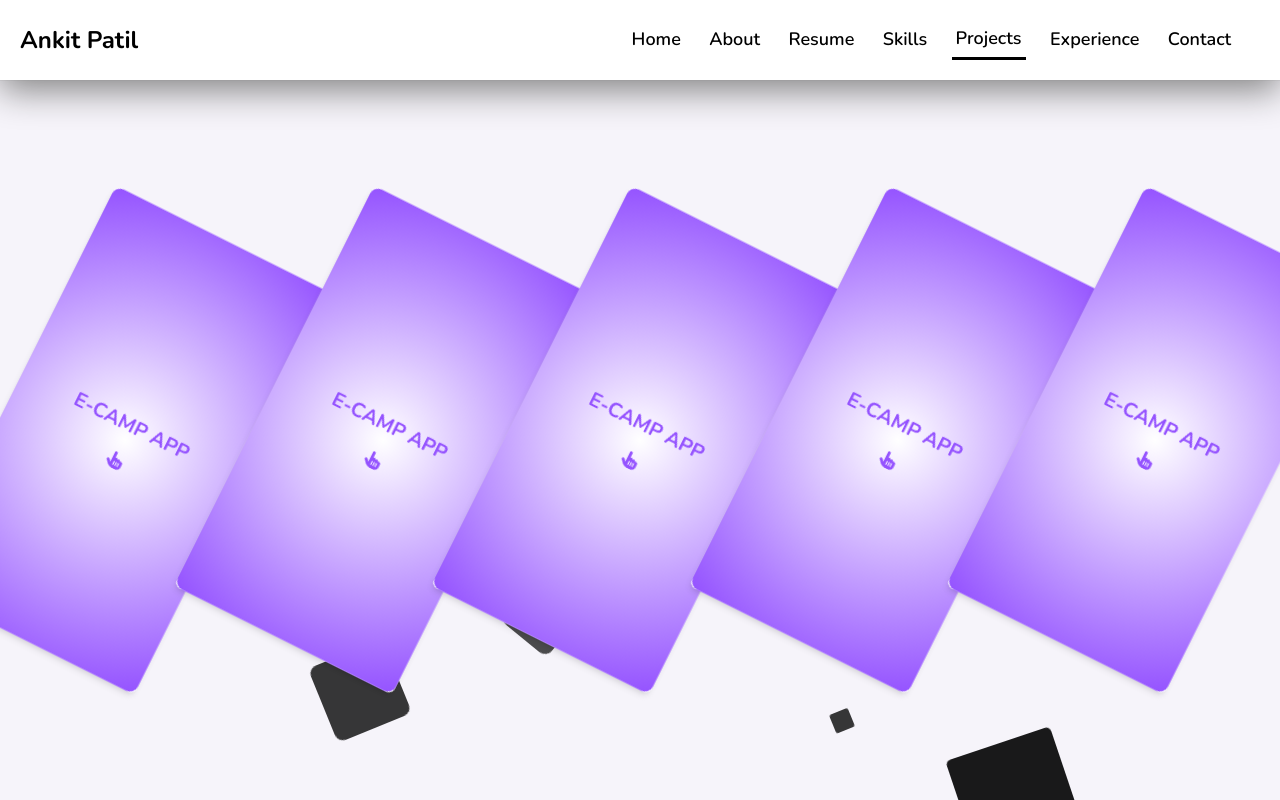
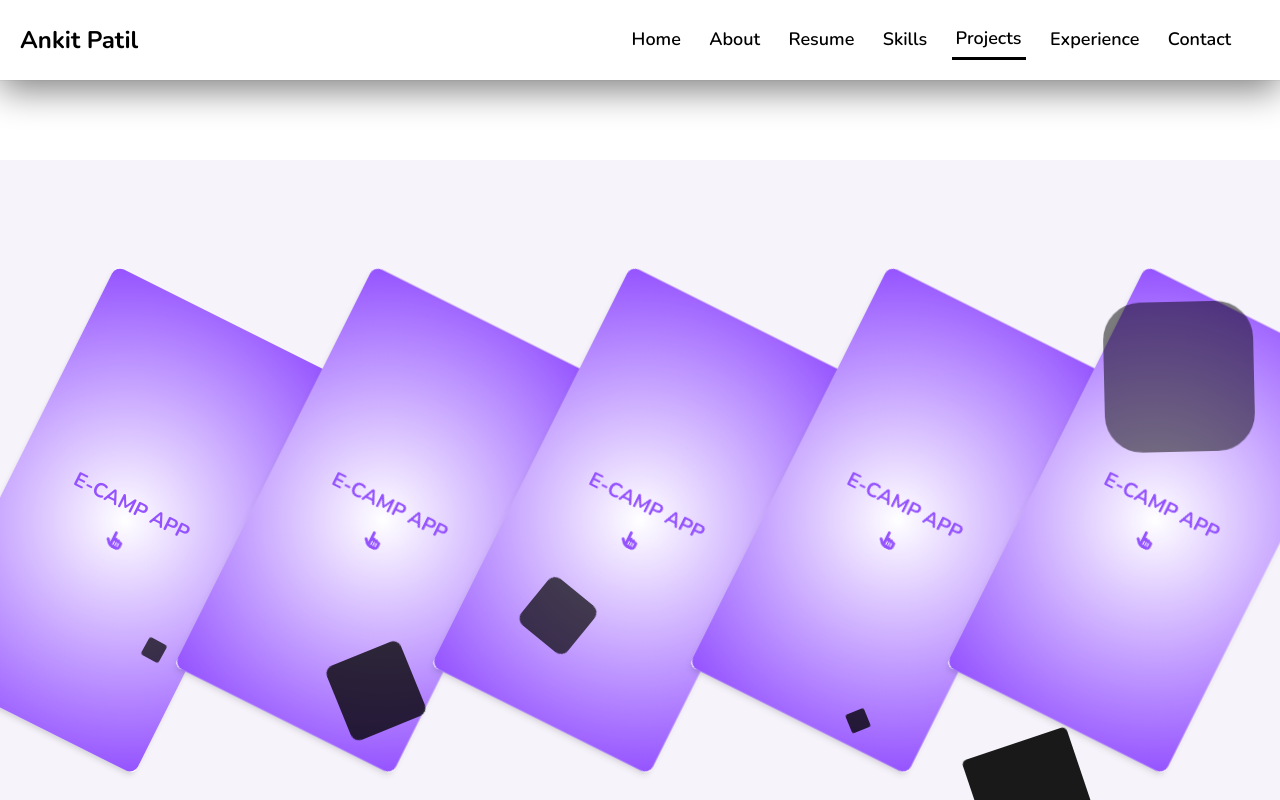
Before and after one commit to ankit2341/ankit-patil, a Next.js app in the folder my-app/: page /projects in a window 1280 px wide. Built offline with nearby package versions, Linux system fonts and the light colour scheme.

Commit message:
portfolio

```diff
--- a/my-app/src/features/components/NavBar.tsx
+++ b/my-app/src/features/components/NavBar.tsx
@@ -11,6 +11,7 @@ export const NavBar = () => {
     xl: false,
   });
   return (
+    <>
       <Flex
         px="5"
         width="100%"
@@ -81,11 +82,12 @@ export const NavBar = () => {
                     {el}
                   </Text>
                 </Button>
-
               );
             })}
           </Flex>
         )}
       </Flex>
+      <Box width="100%" height="10vh"></Box>
+    </>
   );
 };
--- a/my-app/src/pages/_app.tsx
+++ b/my-app/src/pages/_app.tsx
@@ -5,9 +5,8 @@ import "../styles/globals.css";
 import "../styles/landing.css";
 import Head from "next/head";
 import { NextPage, NextPageContext } from "next";
-import { ReactElement, ReactNode, useEffect, useState } from "react";
-import { useRouter } from "next/router";
-import { motion } from "framer-motion";
+import { ReactElement, ReactNode } from "react";
+import { ScreenLayout } from "src/shared/components/screen-layout";
 
 export type NextPageWithLayout<P = unknown, IP = NextPageContext> = NextPage<
   P,
@@ -21,22 +20,6 @@ type AppPropsWithLayout = AppProps & {
 
 export default function App({ Component, pageProps }: AppPropsWithLayout) {
   const getLayout = Component.getLayout ?? ((page) => page);
-  const router = useRouter();
-  const [isVisible, setIsVisible] = useState(true);
-
-  useEffect(() => {
-    // if (router.pathname === "/projects") {
-    // Show the overlay when the route changes
-    setIsVisible(true);
-
-    // Hide the overlay after animation completes
-    const timeout = setTimeout(() => {
-      setIsVisible(false);
-    }, 1000); // Duration of your animation in milliseconds
-
-    return () => clearTimeout(timeout);
-    // }
-  }, [router.pathname]);
 
   return (
     <ChakraProvider theme={theme}>
@@ -45,36 +28,7 @@ export default function App({ Component, pageProps }: AppPropsWithLayout) {
         <meta content="width=device-width, initial-scale=1" name="viewport" />
         <meta name="description" content="Ankit Patil portfolio" />
       </Head>
-      <div className="area">
-        <ul className="circles">
-          <li></li>
-          <li></li>
-          <li></li>
-          <li></li>
-          <li></li>
-          <li></li>
-          <li></li>
-          <li></li>
-          <li></li>
-          <li></li>
-        </ul>
-      </div>
-      {isVisible ? (
-        <motion.div
-          initial={{ scaleX: 0, transformOrigin: "left" }}
-          animate={{
-            scaleX: [0, 1, 0],
-            transformOrigin: ["left", "left", "right"], // Change transformOrigin for each keyframe
-            transition: { duration: 1, ease: "linear" },
-          }}
-          style={{
-            backgroundColor: "#9452ff",
-            height: "100vh",
-          }}
-        ></motion.div>
-      ) : (
-        getLayout(<Component {...pageProps} />)
-      )}
+      <ScreenLayout>{getLayout(<Component {...pageProps} />)}</ScreenLayout>
     </ChakraProvider>
   );
 }
--- /dev/null
+++ b/my-app/src/shared/components/screen-layout.tsx
@@ -0,0 +1,26 @@
+import { Box, ListItem, UnorderedList } from "@chakra-ui/react";
+import { ReactNode } from "react";
+
+interface ScreenLayoutProps {
+  children: ReactNode;
+}
+
+export const ScreenLayout = ({ children }: ScreenLayoutProps) => {
+  return (
+    <Box className="area">
+      {children}
+      <UnorderedList className="circles">
+        <ListItem></ListItem>
+        <ListItem></ListItem>
+        <ListItem></ListItem>
+        <ListItem></ListItem>
+        <ListItem></ListItem>
+        <ListItem></ListItem>
+        <ListItem></ListItem>
+        <ListItem></ListItem>
+        <ListItem></ListItem>
+        <ListItem></ListItem>
+      </UnorderedList>
+    </Box>
+  );
+};
--- a/my-app/src/styles/landing.css
+++ b/my-app/src/styles/landing.css
@@ -16,8 +16,8 @@
 /* -----project-------------------- */
 
 .card {
-  font-size: 164px;
-  width: 80%;
+  font-size: 14px;
+  width: 30%;
   height: 80%;
   display: flex;
   align-items: center;
```
Also changed, not shown: my-app/src/pages/index.tsx (+22 -20 lines), my-app/src/shared/icons/index.tsx (added, +13 -0 lines). Lines whose indentation alone changed are shown as unchanged.
